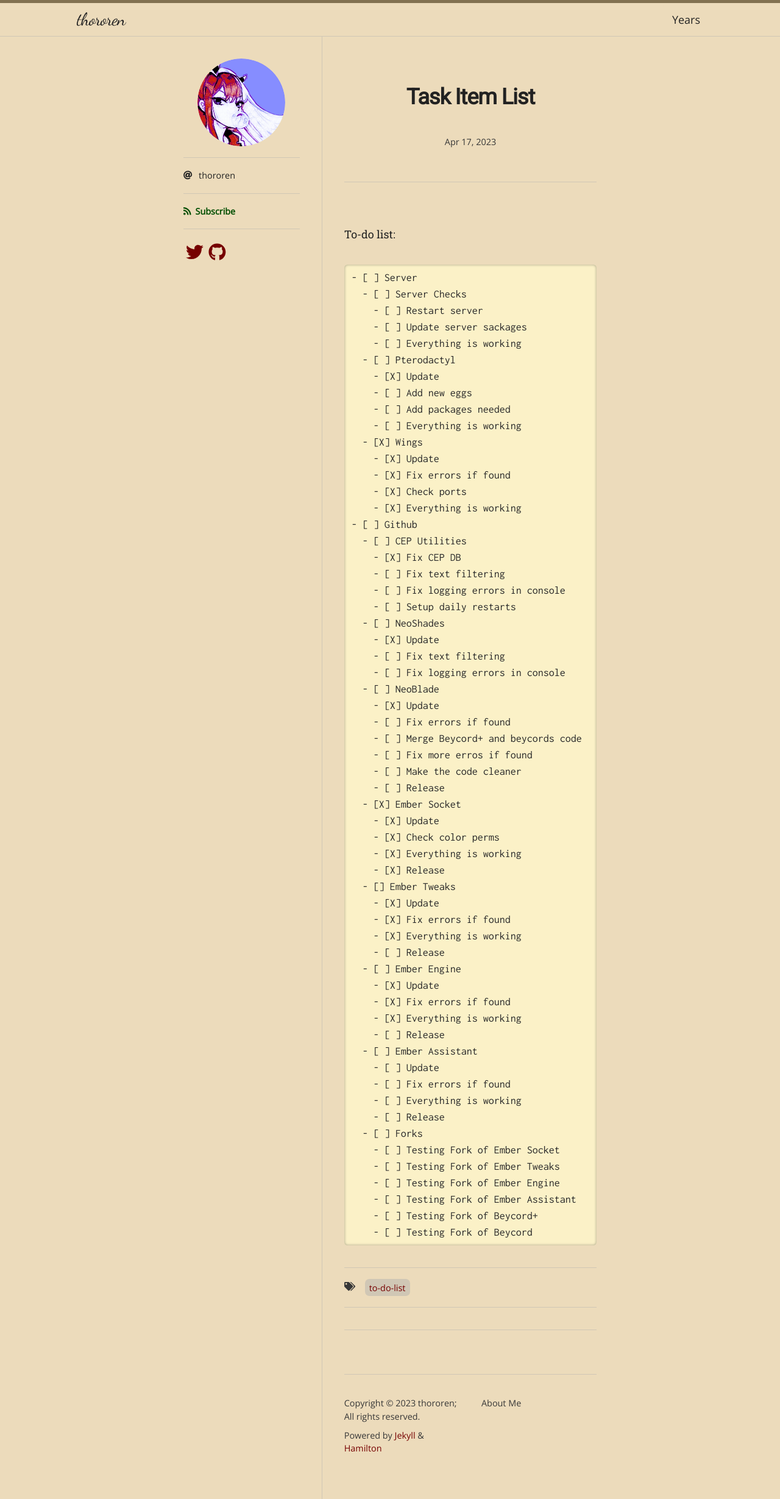
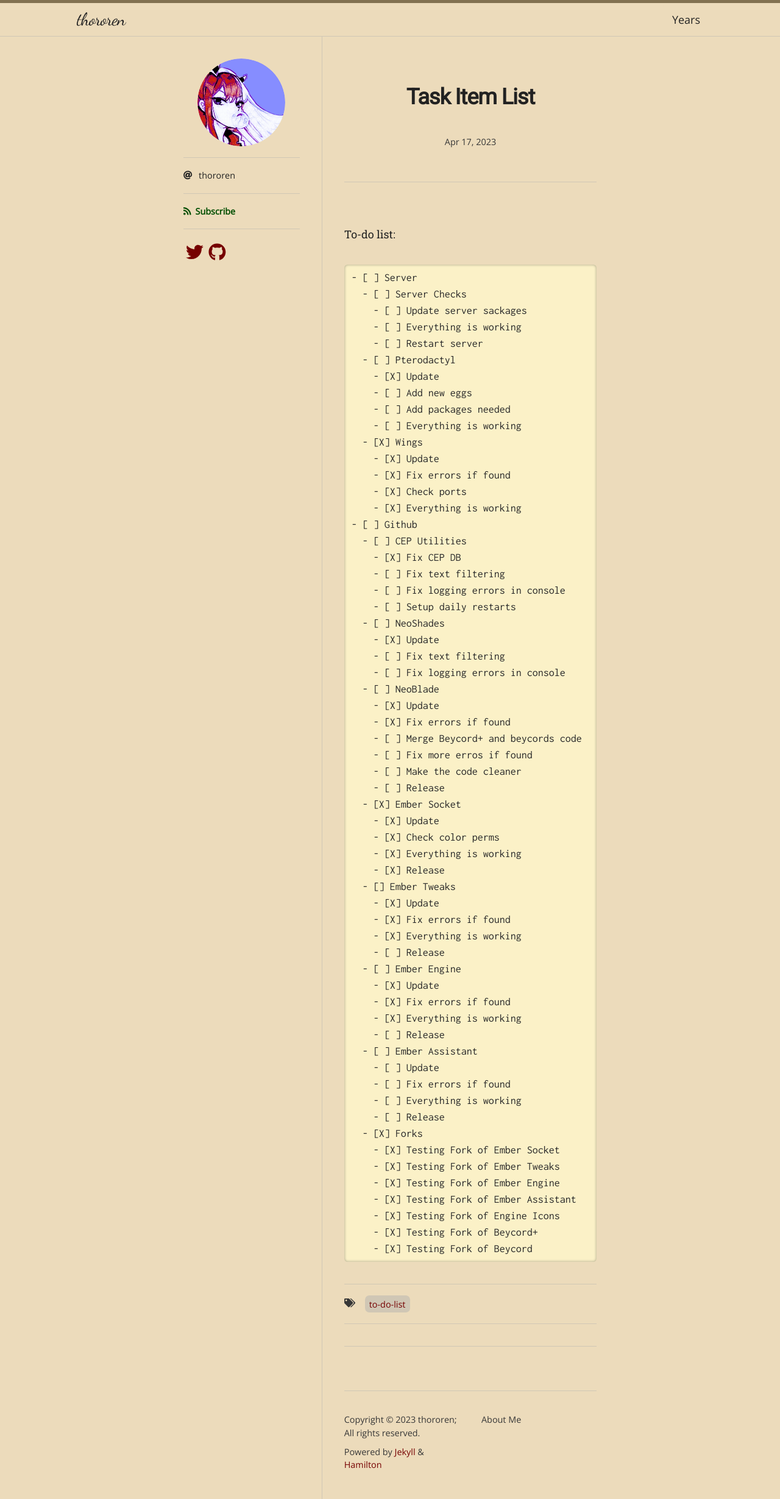
Before and after one commit to thororen1234/thororen1234, a Jekyll site: the page built from _posts/2023-04-17-todo-list.md, in a window 1280 px wide. Shown: the whole page at 61% size. Built offline with Jekyll 4.4.1, drawn with Linux system fonts in a browser that asks for light colours; nearby versions of some CDN libraries; some web fonts are replaced.

Commit message:
Update 2023-04-17-todo-list.md

````diff
--- a/_posts/2023-04-17-todo-list.md
+++ b/_posts/2023-04-17-todo-list.md
@@ -8,9 +8,9 @@ To-do list:
 ```markdown
 - [ ] Server
   - [ ] Server Checks
-    - [ ] Restart server
     - [ ] Update server sackages
     - [ ] Everything is working
+    - [ ] Restart server
   - [ ] Pterodactyl
     - [X] Update
     - [ ] Add new eggs
@@ -33,7 +33,7 @@ To-do list:
     - [ ] Fix logging errors in console
   - [ ] NeoBlade
     - [X] Update
-    - [ ] Fix errors if found
+    - [X] Fix errors if found
     - [ ] Merge Beycord+ and beycords code
     - [ ] Fix more erros if found
     - [ ] Make the code cleaner
@@ -58,11 +58,12 @@ To-do list:
     - [ ] Fix errors if found
     - [ ] Everything is working
     - [ ] Release
-  - [ ] Forks
-    - [ ] Testing Fork of Ember Socket
-    - [ ] Testing Fork of Ember Tweaks
-    - [ ] Testing Fork of Ember Engine
-    - [ ] Testing Fork of Ember Assistant
-    - [ ] Testing Fork of Beycord+
-    - [ ] Testing Fork of Beycord
+  - [X] Forks
+    - [X] Testing Fork of Ember Socket
+    - [X] Testing Fork of Ember Tweaks
+    - [X] Testing Fork of Ember Engine
+    - [X] Testing Fork of Ember Assistant
+    - [X] Testing Fork of Engine Icons
+    - [X] Testing Fork of Beycord+
+    - [X] Testing Fork of Beycord
 ```
````
